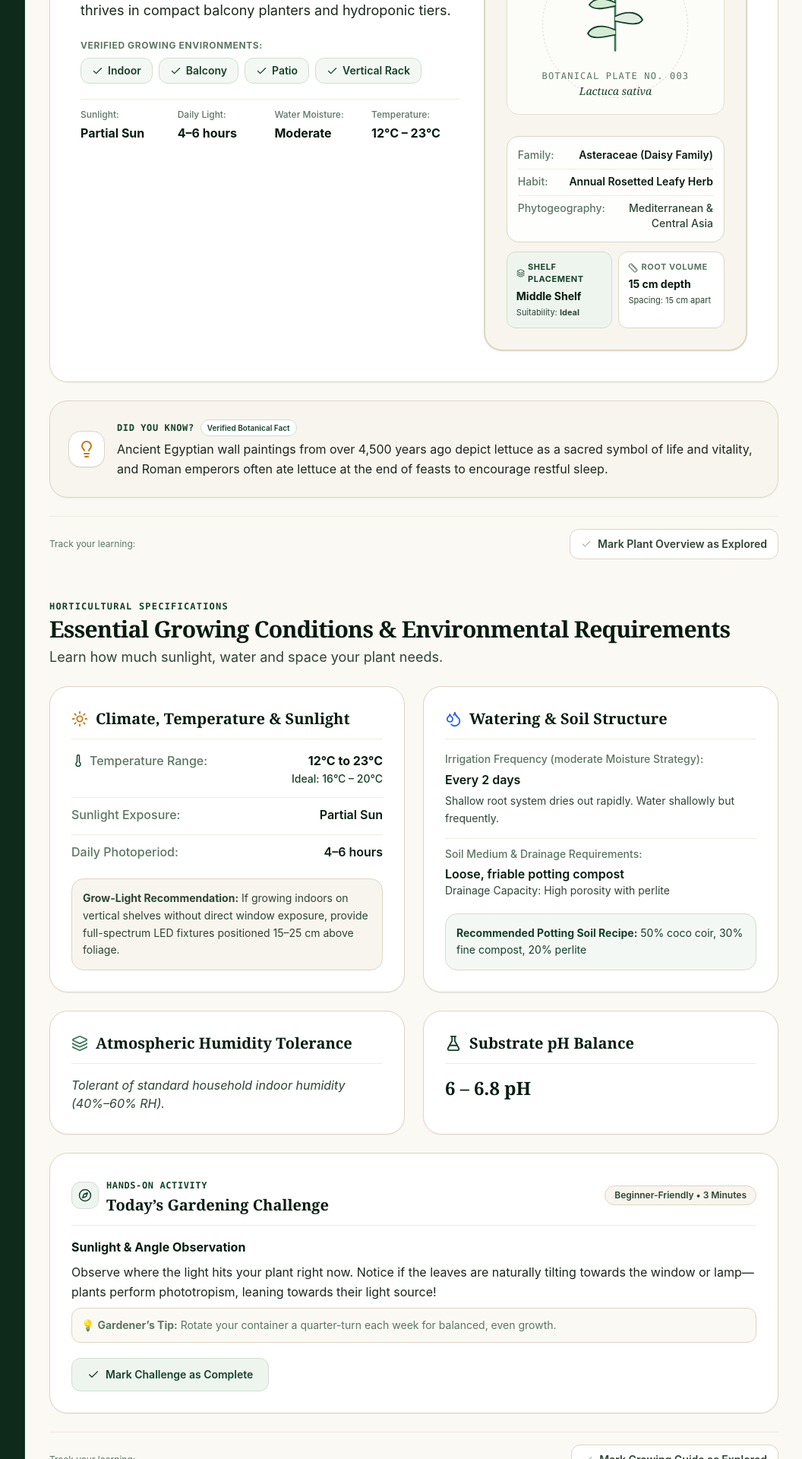
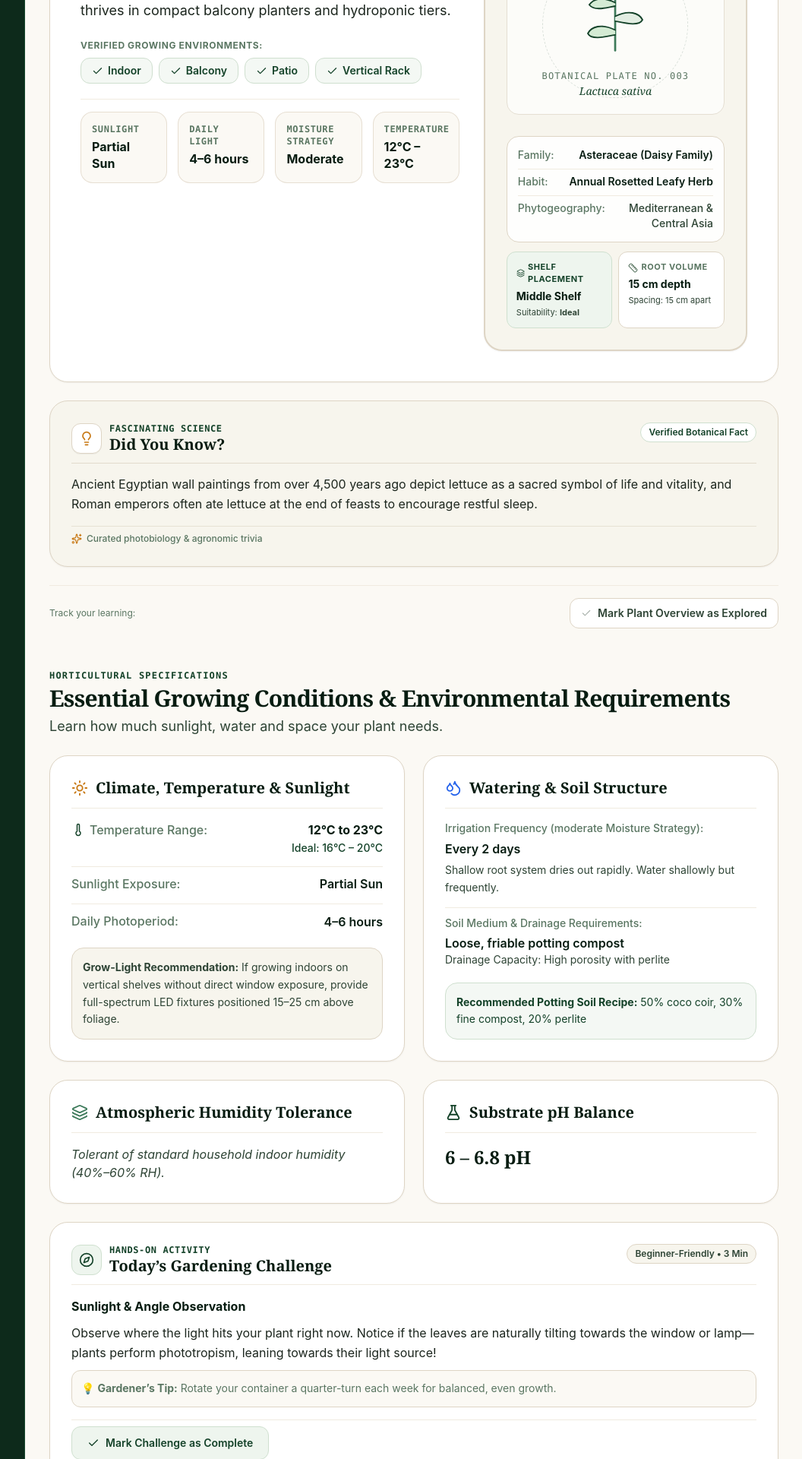
Before and after one commit to msaimraz/GrowAI, a Next.js app: page /app/plants/butterhead-lettuce in a window 1280 px wide. Shown: the part 620-2540 px from the top of the page at 76% size, without its empty margins (223-1279 px from the left). Built offline with nearby package versions, Linux system fonts and the light colour scheme; no server answers.

Commit message:
GrowAI Phase 6.1 — Responsive Layout Repair & Visual Quality Pass

```diff
--- a/src/app/(frontend)/app/layout.tsx
+++ b/src/app/(frontend)/app/layout.tsx
@@ -13,7 +13,7 @@ export default function AppLayout({
       <AppSidebar />
 
       {/* Main Content Area */}
-      <div className="flex-1 flex flex-col min-w-0 pb-16 lg:pb-0">
+      <div className="flex-1 flex flex-col min-w-0 pb-28 sm:pb-32 lg:pb-8">
         <main className="flex-1">{children}</main>
       </div>
 
--- a/src/app/(frontend)/app/plants/PlantLibraryClient.tsx
+++ b/src/app/(frontend)/app/plants/PlantLibraryClient.tsx
@@ -303,11 +303,11 @@ export function PlantLibraryClient({
                 {/* Visual Header / Specimen Header */}
                 <div className="p-6 space-y-4">
                   {/* Top Badges */}
-                  <div className="flex items-center justify-between gap-2">
+                  <div className="flex flex-wrap items-center justify-between gap-2">
                     <Badge variant="sage" size="sm">
                       {plant.category.replace('-', ' ')}
                     </Badge>
-                    <div className="flex items-center gap-2">
+                    <div className="flex flex-wrap items-center gap-1.5 sm:gap-2">
                       <div className="flex items-center gap-1.5 px-2.5 py-1 rounded-full bg-[#f7f5ed] border border-[#ded5c5] text-xs font-semibold text-[#144229]">
                         <span className="capitalize">{plant.difficulty.level}</span>
                         {renderDifficultyScore(plant.difficulty.score)}
--- a/src/app/(frontend)/app/plants/[slug]/PlantDetailClient.tsx
+++ b/src/app/(frontend)/app/plants/[slug]/PlantDetailClient.tsx
@@ -207,31 +207,39 @@ export function PlantDetailClient({ plant }: PlantDetailClientProps) {
                 </div>
 
                 {/* Key Agronomic Highlights Grid */}
-                <div className="grid grid-cols-2 sm:grid-cols-4 gap-3 pt-3 border-t border-[#f0ebe0]">
-                  <div className="space-y-1">
-                    <span className="text-xs text-[#5a7662] font-medium block">Sunlight:</span>
-                    <span className="text-sm sm:text-base font-bold text-[#071c11] capitalize block">
+                <div className="grid grid-cols-1 sm:grid-cols-2 xl:grid-cols-4 gap-3.5 pt-4 border-t border-[#f0ebe0]">
+                  <div className="bg-[#fbf9f4] p-3.5 rounded-2xl border border-[#ded5c5]/70 space-y-1 min-w-0">
+                    <span className="text-xs font-mono font-bold uppercase tracking-wider text-[#5a7662] block">
+                      Sunlight
+                    </span>
+                    <span className="text-sm sm:text-base font-bold text-[#071c11] capitalize block leading-snug">
                       {plant.sunlight.replace('-', ' ')}
                     </span>
                   </div>
 
-                  <div className="space-y-1">
-                    <span className="text-xs text-[#5a7662] font-medium block">Daily Light:</span>
-                    <span className="text-sm sm:text-base font-bold text-[#071c11] block">
+                  <div className="bg-[#fbf9f4] p-3.5 rounded-2xl border border-[#ded5c5]/70 space-y-1 min-w-0">
+                    <span className="text-xs font-mono font-bold uppercase tracking-wider text-[#5a7662] block">
+                      Daily Light
+                    </span>
+                    <span className="text-sm sm:text-base font-bold text-[#071c11] block leading-snug">
                       {plant.sunlightHours}
                     </span>
                   </div>
 
-                  <div className="space-y-1">
-                    <span className="text-xs text-[#5a7662] font-medium block">Water Moisture:</span>
-                    <span className="text-sm sm:text-base font-bold text-[#071c11] capitalize block">
+                  <div className="bg-[#fbf9f4] p-3.5 rounded-2xl border border-[#ded5c5]/70 space-y-1 min-w-0">
+                    <span className="text-xs font-mono font-bold uppercase tracking-wider text-[#5a7662] block">
+                      Moisture Strategy
+                    </span>
+                    <span className="text-sm sm:text-base font-bold text-[#071c11] capitalize block leading-snug">
                       {plant.watering.moistureLevel}
                     </span>
                   </div>
 
-                  <div className="space-y-1">
-                    <span className="text-xs text-[#5a7662] font-medium block">Temperature:</span>
-                    <span className="text-sm sm:text-base font-bold text-[#071c11] block">
+                  <div className="bg-[#fbf9f4] p-3.5 rounded-2xl border border-[#ded5c5]/70 space-y-1 min-w-0">
+                    <span className="text-xs font-mono font-bold uppercase tracking-wider text-[#5a7662] block">
+                      Temperature
+                    </span>
+                    <span className="text-sm sm:text-base font-bold text-[#071c11] block leading-snug">
                       {plant.temperatureRange.min}°C – {plant.temperatureRange.max}°C
                     </span>
                   </div>
@@ -285,12 +293,12 @@ export function PlantDetailClient({ plant }: PlantDetailClientProps) {
                 </div>
 
                 <div className="space-y-3.5 text-base">
-                  <div className="flex items-start justify-between gap-4">
-                    <span className="text-[#5a7662] font-medium flex items-center gap-1.5">
+                  <div className="flex flex-col sm:flex-row sm:items-start justify-between gap-1 sm:gap-4">
+                    <span className="text-[#5a7662] font-medium flex items-center gap-1.5 shrink-0">
                       <Thermometer size={18} className="text-[#144229]" />
                       Temperature Range:
                     </span>
-                    <span className="text-right text-[#071c11]">
+                    <span className="sm:text-right text-[#071c11]">
                       <strong>{plant.temperatureRange.min}°C to {plant.temperatureRange.max}°C</strong>
                       {plant.temperatureRange.idealRange && (
                         <span className="block text-xs sm:text-sm text-[#144229] font-medium mt-0.5">
@@ -300,16 +308,16 @@ export function PlantDetailClient({ plant }: PlantDetailClientProps) {
                     </span>
                   </div>
 
-                  <div className="flex items-start justify-between gap-4 border-t border-[#f0ebe0] pt-2.5">
-                    <span className="text-[#5a7662] font-medium">Sunlight Exposure:</span>
-                    <span className="text-right text-[#071c11] font-semibold capitalize">
+                  <div className="flex flex-col sm:flex-row sm:items-start justify-between gap-1 sm:gap-4 border-t border-[#f0ebe0] pt-2.5">
+                    <span className="text-[#5a7662] font-medium shrink-0">Sunlight Exposure:</span>
+                    <span className="sm:text-right text-[#071c11] font-semibold capitalize">
                       {plant.sunlight.replace('-', ' ')}
                     </span>
                   </div>
 
-                  <div className="flex items-start justify-between gap-4 border-t border-[#f0ebe0] pt-2.5">
-                    <span className="text-[#5a7662] font-medium">Daily Photoperiod:</span>
-                    <span className="text-right text-[#071c11] font-semibold">
+                  <div className="flex flex-col sm:flex-row sm:items-start justify-between gap-1 sm:gap-4 border-t border-[#f0ebe0] pt-2.5">
+                    <span className="text-[#5a7662] font-medium shrink-0">Daily Photoperiod:</span>
+                    <span className="sm:text-right text-[#071c11] font-semibold leading-relaxed">
                       {plant.sunlightHours}
                     </span>
                   </div>
--- a/src/components/plants/PlantEducation.tsx
+++ b/src/components/plants/PlantEducation.tsx
@@ -73,23 +73,36 @@ export function DidYouKnowCard({ plant }: DidYouKnowCardProps) {
     `${plant.commonName} (${plant.scientificName}) is selectively adapted to grow in container gardens and compact spaces, using sunlight and water efficiently.`;
 
   return (
-    <div className="bg-[#f7f5ed] rounded-3xl border border-[#ded5c5] p-5 sm:p-6 shadow-xs relative overflow-hidden flex flex-col sm:flex-row items-start sm:items-center gap-4">
-      <div className="w-12 h-12 rounded-2xl bg-white border border-[#ded5c5] flex items-center justify-center text-[#c77712] shrink-0 shadow-2xs">
-        <Lightbulb size={24} />
+    <div className="bg-[#f7f5ed] rounded-3xl border border-[#ded5c5] p-6 sm:p-7 shadow-xs space-y-4 flex flex-col justify-between h-full">
+      <div className="space-y-3.5">
+        <div className="flex flex-wrap items-start justify-between gap-2.5 pb-3 border-b border-[#ded5c5]/80">
+          <div className="flex items-center gap-2.5 min-w-0">
+            <span className="w-10 h-10 rounded-xl bg-white border border-[#ded5c5] flex items-center justify-center text-[#c77712] shrink-0 shadow-2xs">
+              <Lightbulb size={20} />
+            </span>
+            <div className="min-w-0">
+              <span className="text-xs font-mono font-bold uppercase tracking-wider text-[#144229] block">
+                Fascinating Science
+              </span>
+              <h4 className="text-lg sm:text-xl font-serif font-bold text-[#071c11] leading-tight">
+                Did You Know?
+              </h4>
+            </div>
           </div>
 
-      <div className="space-y-1 flex-1">
-        <div className="flex items-center gap-2">
-          <span className="text-xs font-mono font-bold uppercase tracking-wider text-[#144229]">
-            Did You Know?
-          </span>
-          <span className="text-[10px] font-semibold px-2 py-0.5 rounded-full bg-white border border-[#cfe0cf] text-[#144229]">
+          <span className="text-xs font-semibold px-2.5 py-1 rounded-full bg-white border border-[#cfe0cf] text-[#144229] shrink-0">
             Verified Botanical Fact
           </span>
         </div>
-        <p className="text-sm sm:text-base text-[#1c261e] leading-relaxed">
+
+        <p className="text-base text-[#1c261e] leading-relaxed">
           {fact}
         </p>
+      </div>
+
+      <div className="pt-2 text-xs text-[#5a7662] flex items-center gap-1.5 font-medium border-t border-[#ded5c5]/60">
+        <Sparkles size={14} className="text-[#c77712]" />
+        <span>Curated photobiology & agronomic trivia</span>
       </div>
     </div>
   );
@@ -162,44 +175,46 @@ export function GardeningChallengeCard({ plant }: GardeningChallengeProps) {
   const challenge = getChallengeActivity();
 
   return (
-    <div className="bg-white rounded-3xl border border-[#ded5c5] p-6 sm:p-7 shadow-xs space-y-4">
-      <div className="flex flex-col sm:flex-row sm:items-center justify-between gap-2 pb-3 border-b border-[#f0ebe0]">
-        <div className="flex items-center gap-2.5">
-          <span className="w-9 h-9 rounded-xl bg-[#eef5ee] border border-[#cfe0cf] flex items-center justify-center text-[#144229] shrink-0">
-            <Compass size={18} />
+    <div className="bg-white rounded-3xl border border-[#ded5c5] p-6 sm:p-7 shadow-xs space-y-4 flex flex-col justify-between h-full">
+      <div className="space-y-4">
+        <div className="flex flex-wrap items-start justify-between gap-2.5 pb-3 border-b border-[#f0ebe0]">
+          <div className="flex items-center gap-2.5 min-w-0">
+            <span className="w-10 h-10 rounded-xl bg-[#eef5ee] border border-[#cfe0cf] flex items-center justify-center text-[#144229] shrink-0">
+              <Compass size={20} />
             </span>
-          <div>
-            <span className="text-xs font-mono font-bold uppercase tracking-wider text-[#144229]">
+            <div className="min-w-0">
+              <span className="text-xs font-mono font-bold uppercase tracking-wider text-[#144229] block">
                 Hands-On Activity
               </span>
-            <h4 className="text-lg sm:text-xl font-serif font-bold text-[#071c11]">
+              <h4 className="text-lg sm:text-xl font-serif font-bold text-[#071c11] leading-tight">
                 Today’s Gardening Challenge
               </h4>
             </div>
           </div>
 
-        <span className="text-xs font-semibold px-3 py-1 rounded-full bg-[#f7f5ed] border border-[#ded5c5] text-[#2e4435] self-start sm:self-auto">
-          Beginner-Friendly • 3 Minutes
+          <span className="text-xs font-semibold px-2.5 py-1 rounded-full bg-[#f7f5ed] border border-[#ded5c5] text-[#2e4435] shrink-0">
+            Beginner-Friendly • 3 Min
           </span>
         </div>
 
-      <div className="space-y-2">
+        <div className="space-y-2.5">
           <h5 className="font-bold text-base text-[#071c11]">
             {challenge.title}
           </h5>
           <p className="text-sm sm:text-base text-[#1c261e] leading-relaxed">
             {challenge.step}
           </p>
-        <p className="text-xs sm:text-sm text-[#5a7662] bg-[#fbf9f4] p-3 rounded-xl border border-[#ded5c5]">
+          <p className="text-xs sm:text-sm text-[#5a7662] bg-[#fbf9f4] p-3 rounded-xl border border-[#ded5c5] leading-relaxed">
             💡 <strong>Gardener’s Tip:</strong> {challenge.tip}
           </p>
         </div>
+      </div>
 
-      <div className="pt-1 flex items-center justify-between gap-3">
+      <div className="pt-2 flex flex-col sm:flex-row items-stretch sm:items-center justify-between gap-3 border-t border-[#f0ebe0]">
         <button
           type="button"
           onClick={toggleChallenge}
-          className={`min-h-[44px] px-5 py-2.5 rounded-xl font-semibold text-sm transition-all flex items-center gap-2 cursor-pointer ${
+          className={`min-h-[44px] px-5 py-2.5 rounded-xl font-semibold text-sm transition-all flex items-center justify-center gap-2 cursor-pointer ${
             isCompleted
               ? 'bg-[#144229] text-white shadow-xs'
               : 'bg-[#eef5ee] text-[#144229] hover:bg-[#dcecdc] border border-[#cfe0cf]'
@@ -210,7 +225,7 @@ export function GardeningChallengeCard({ plant }: GardeningChallengeProps) {
         </button>
 
         {isCompleted && (
-          <span className="text-xs sm:text-sm font-semibold text-[#144229] flex items-center gap-1.5 animate-fadeIn">
+          <span className="text-xs sm:text-sm font-semibold text-[#144229] flex items-center justify-center sm:justify-start gap-1.5 animate-fadeIn">
             <Sparkles size={16} className="text-[#c77712]" />
             Great job tending your garden!
           </span>
@@ -329,22 +344,22 @@ export function PlantQuizCard({ plant }: PlantQuizProps) {
 
   return (
     <div className="bg-white rounded-3xl border border-[#ded5c5] p-6 sm:p-8 shadow-xs space-y-6">
-      <div className="flex flex-col sm:flex-row sm:items-center justify-between gap-3 pb-4 border-b border-[#f0ebe0]">
-        <div className="flex items-center gap-3">
+      <div className="flex flex-col sm:flex-row sm:items-start justify-between gap-3 pb-4 border-b border-[#f0ebe0]">
+        <div className="flex items-center gap-3 min-w-0">
           <span className="w-10 h-10 rounded-2xl bg-[#fef9ee] border border-[#fed7aa] flex items-center justify-center text-[#c77712] shrink-0">
             <Trophy size={20} />
           </span>
-          <div>
-            <h3 className="text-xl sm:text-2xl font-serif font-bold text-[#071c11]">
+          <div className="min-w-0">
+            <h3 className="text-xl sm:text-2xl font-serif font-bold text-[#071c11] leading-tight">
               Quick Knowledge Check
             </h3>
-            <p className="text-xs sm:text-sm text-[#5a7662]">
+            <p className="text-xs sm:text-sm text-[#5a7662] mt-0.5">
               Test what you’ve learned about {plant.commonName} with this 3-question quiz!
             </p>
           </div>
         </div>
 
-        <span className="text-xs sm:text-sm font-semibold px-3 py-1 rounded-full bg-[#f4f8f4] border border-[#cfe0cf] text-[#144229] self-start sm:self-auto">
+        <span className="text-xs sm:text-sm font-semibold px-3 py-1 rounded-full bg-[#f4f8f4] border border-[#cfe0cf] text-[#144229] shrink-0 self-start sm:self-auto">
           3 Questions • Instant Feedback
         </span>
       </div>
@@ -359,7 +374,7 @@ export function PlantQuizCard({ plant }: PlantQuizProps) {
           return (
             <div
               key={qIdx}
-              className="p-5 rounded-2xl bg-[#fbf9f4] border border-[#ded5c5] space-y-3.5"
+              className="p-4 sm:p-5 rounded-2xl bg-[#fbf9f4] border border-[#ded5c5] space-y-3.5"
             >
               <div className="flex items-start gap-2.5">
                 <span className="w-6 h-6 rounded-full bg-[#144229] text-white text-xs font-bold flex items-center justify-center shrink-0 mt-0.5">
@@ -370,7 +385,7 @@ export function PlantQuizCard({ plant }: PlantQuizProps) {
                 </h4>
               </div>
 
-              <div className="space-y-2 pl-8">
+              <div className="space-y-2 sm:pl-8">
                 {q.options.map((option, optIdx) => {
                   const isThisSelected = selected === optIdx;
                   let optionStyle =
@@ -394,9 +409,9 @@ export function PlantQuizCard({ plant }: PlantQuizProps) {
                       type="button"
                       disabled={hasAnswered}
                       onClick={() => handleSelect(qIdx, optIdx)}
-                      className={`w-full text-left p-3.5 rounded-xl border text-sm sm:text-base transition-all flex items-center justify-between gap-3 cursor-pointer min-h-[44px] ${optionStyle}`}
+                      className={`w-full text-left p-3.5 sm:p-4 rounded-xl border text-sm sm:text-base transition-all flex items-center justify-between gap-3 cursor-pointer min-h-[48px] ${optionStyle}`}
                     >
-                      <span>{option}</span>
+                      <span className="leading-snug">{option}</span>
                       {hasAnswered && optIdx === q.correctIndex && (
                         <CheckCircle2 size={18} className="text-[#144229] shrink-0" />
                       )}
@@ -411,7 +426,7 @@ export function PlantQuizCard({ plant }: PlantQuizProps) {
               {/* Instant explanation */}
               {hasAnswered && (
                 <div
-                  className={`mt-2 ml-8 p-3.5 rounded-xl text-xs sm:text-sm leading-relaxed ${
+                  className={`mt-2 sm:ml-8 p-3.5 sm:p-4 rounded-xl text-xs sm:text-sm leading-relaxed ${
                     isCorrect
                       ? 'bg-[#eef5ee] text-[#144229] border border-[#cfe0cf]'
                       : 'bg-[#fee2e2] text-[#991b1b] border border-[#fca5a5]'
@@ -445,7 +460,7 @@ export function PlantQuizCard({ plant }: PlantQuizProps) {
           <button
             type="button"
             onClick={handleReset}
-            className="min-h-[44px] px-4 py-2 rounded-xl border border-[#ded5c5] text-xs sm:text-sm font-semibold text-[#2e4435] hover:bg-[#f7f5ed] flex items-center gap-1.5 cursor-pointer"
+            className="w-full sm:w-auto min-h-[44px] px-4 py-2 rounded-xl border border-[#ded5c5] text-xs sm:text-sm font-semibold text-[#2e4435] hover:bg-[#f7f5ed] flex items-center justify-center gap-1.5 cursor-pointer"
           >
             <RotateCcw size={15} />
             <span>Try Again</span>
--- a/src/components/ui/SharedBotanical.tsx
+++ b/src/components/ui/SharedBotanical.tsx
@@ -43,12 +43,12 @@ export function SectionHeader({
             {category}
           </span>
         )}
-        <div className="flex items-center gap-3">
+        <div className="flex flex-wrap items-center gap-2.5 sm:gap-3">
           <h2 className="text-2xl sm:text-3xl font-serif font-bold text-[#071c11] tracking-tight">
             {title}
           </h2>
           {badge && (
-            <span className="text-xs font-semibold px-2.5 py-0.5 rounded-full bg-[#eef5ee] border border-[#cfe0cf] text-[#144229]">
+            <span className="text-xs font-semibold px-2.5 py-0.5 rounded-full bg-[#eef5ee] border border-[#cfe0cf] text-[#144229] shrink-0">
               {badge}
             </span>
           )}
```
Also changed, not shown: src/app/(frontend)/app/learn/LearnDiscoveryClient.tsx (+4 -4 lines), src/app/(frontend)/app/planner/page.tsx (+8 -8 lines), src/components/navigation/AppHeader.tsx (+72 -29 lines). Lines whose indentation alone changed are shown as unchanged.
